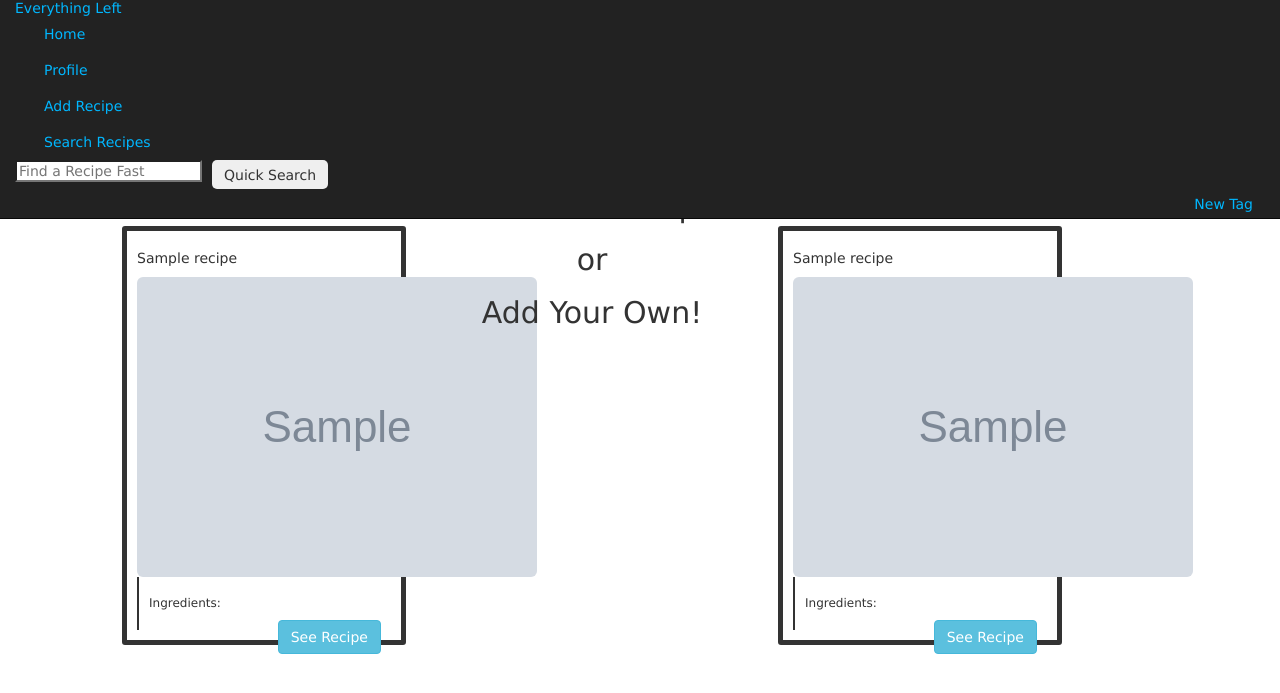
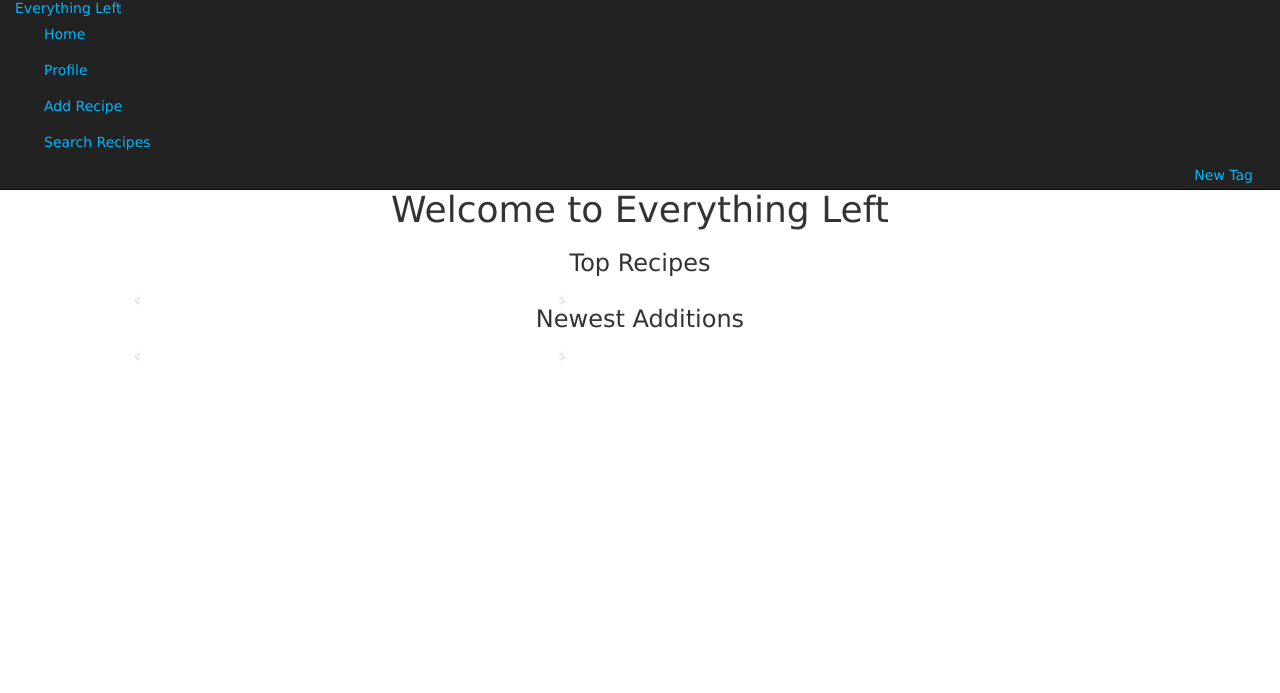
Before and after one commit to JLangowitz/EverythingLeft, a Node server app: page / in a window 1280 px wide. Shown: the top 693 px of the page. Run offline with Node 20, Linux system fonts and the light colour scheme; a user stored in the database is signed in; tables that the repository leaves empty hold one stand-in row (values such as "Sample post"); grey boxes marked "Sample" are stand-in pictures; some libraries are stand-ins or nearby versions.

Commit message:
carousels

```diff
--- a/public/stylesheets/style.css
+++ b/public/stylesheets/style.css
@@ -149,3 +149,13 @@ table.table {
 .hidden {
 	display: none;
 }
+
+.carousel {
+	max-width: 500px;
+	max-height: 350px;
+}
+
+.carousel-img {
+	width: 100%;
+	height: 350px;
+}
--- a/views/_navbar.jade
+++ b/views/_navbar.jade
@@ -11,13 +11,13 @@ div(class="navbar navbar-inverse navbar-fixed-top")
 					a(href='/addrecipe') Add Recipe
 				li
 					a(href='/search') Search Recipes
-			ul.nav
-				form(class='navbar-search form-inline', id='navbar-search')
-					div(class='hidden')
-						include _multiselect
-					div
-						input(type='text', class='inline-block search-query', placeholder='Find a Recipe Fast')
-						button(type='submit', class='btn btn-inverse btn-nav btn-nav-search') Quick Search
+			//- ul.nav
+			//- 	form(class='navbar-search form-inline', id='navbar-search')
+			//- 		div(class='hidden')
+			//- 			include _multiselect
+			//- 		div
+			//- 			input(type='text', class='inline-block search-query', placeholder='Find a Recipe Fast')
+			//- 			button(type='submit', class='btn btn-inverse btn-nav btn-nav-search') Quick Search
 			ul.nav.pull-right
 				div
 					a#modalOpen(href='#myModal', class='btn btn-nav btn-inverse', data-toggle='modal') New Tag
--- a/views/index.jade
+++ b/views/index.jade
@@ -5,21 +5,51 @@ extends layout
 block content
 	div(id="container", class='container-fluid')
 		div(class='row-fluid')
-			div(id="rightmain", class='span4')
-				h3 Top Recipes
-				if (top_recipes.length > 0)
-					each recipe in top_recipes
-						include _parrecipe
-				else
-					p There are no top recipes yet!
-			div(id="centermain", class='span4')
-				h2 Search for Recipes
-				h2 or
-				h2 Add Your Own!
-			div(id="leftmain", class='span4')
-				h3 Newest Editions
-				if (newest_recipes.length > 0)
-					each recipe in top_recipes
-						include _parrecipe
-				else
-					p There are no new recipes yet!
+			div(class='span12 text-center')
+				div(id='splash', class='hero-unit')
+					h1 Welcome to Everything Left
+					h3
+					//- h2 Search for Recipes
+					//- h2 or
+					//- h2 Add Your Own!
+				div(class='row-fluid')
+					div(class='span6')
+						h3 Top Recipes
+						div(id='topCarousel', class='carousel slide')
+							//- ol(class='carousel-indicators')
+							div(class='carousel-inner')
+								if (top_recipes.length > 0)
+									each recipe in top_recipes
+										if recipe.image_large
+											div(class='item')
+												img(class='carousel-img', src='#{recipe.image_large}')
+												div(class='carousel-caption')
+													h4 #{recipe.name}
+													a(href='/recipe/#{recipe._id}')
+														button.text-center.btn.btn-inverse See Recipe
+							a(class='carousel-control left', href='#topCarousel', data-slide='prev') &lsaquo;
+							a(class='carousel-control right', href='#topCarousel', data-slide='next') &rsaquo;
+						//- else
+						//- 	p There are no top recipes yet!
+					div(class='span6')
+						h3 Newest Additions
+						div(id='newCarousel', class='carousel slide')
+							//- ol(class='carousel-indicators')
+							div(class='carousel-inner')
+								if (newest_recipes.length > 0)
+									each recipe in newest_recipes
+										if recipe.image_large
+											div(class='item')
+												img(class='carousel-img', src='#{recipe.image_large}')
+												div(class='carousel-caption')
+													h4 #{recipe.name}
+													a(href='/recipe/#{recipe._id}')
+														button.text-center.btn.btn-inverse See Recipe
+							a(class='carousel-control left', href='#newCarousel', data-slide='prev') &lsaquo;
+							a(class='carousel-control right', href='#newCarousel', data-slide='next') &rsaquo;
+
+	script(type='text/javascript')
+		$('#topCarousel').carousel('next');
+		$('#topCarousel').carousel('cycle');
+		$('#newCarousel').carousel('next');
+		$('#newCarousel').carousel('cycle');
--- a/views/recipe.jade
+++ b/views/recipe.jade
@@ -6,11 +6,7 @@ block content
 	script(src='/javascripts/newrecipe.js', type="text/javascript")
 	div(id="container")
 		h1(style='padding-left: 100px;') #{recipe.name}
-<<<<<<< HEAD
-		div(id="float-one")
-=======
 		div(class="float-one")
->>>>>>> 5d186dd3c254805f3e786e01ccf76f509b82e14b
 			image(src="#{recipe.image_large}")
 			p Popularity: #{recipe.counter}
 			div
```
